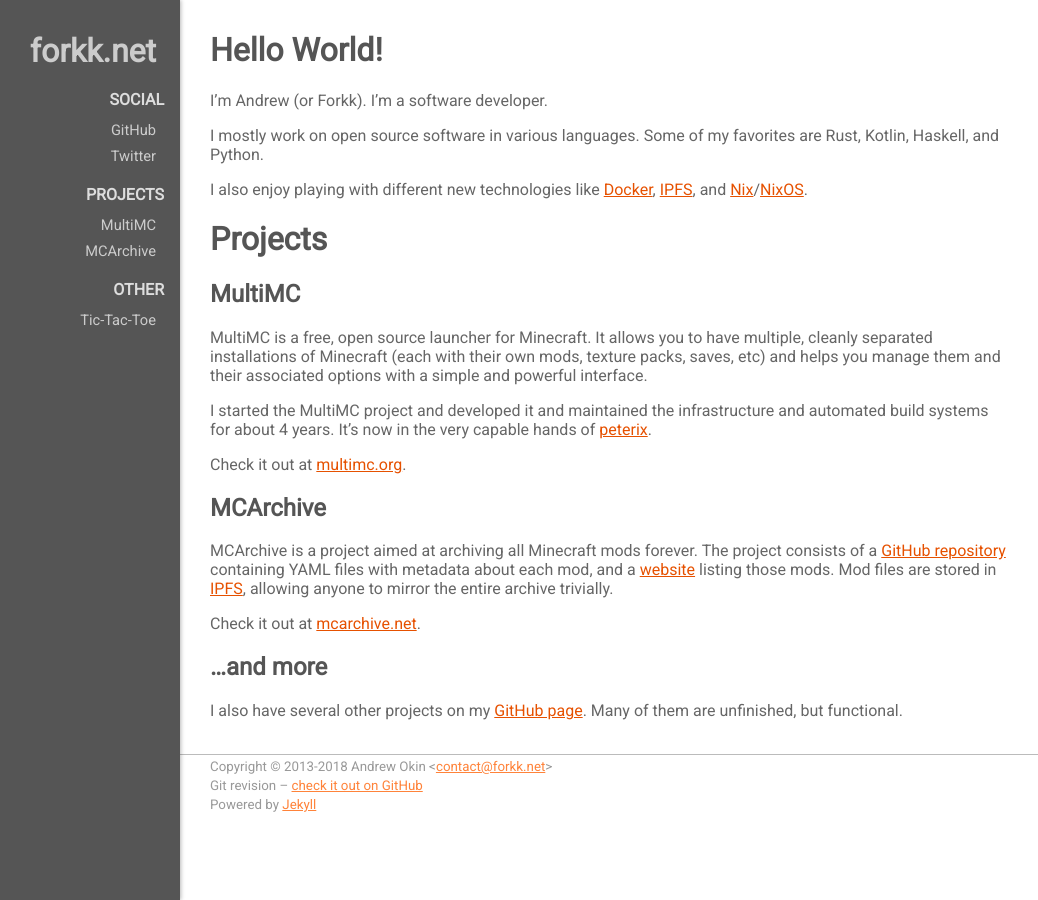
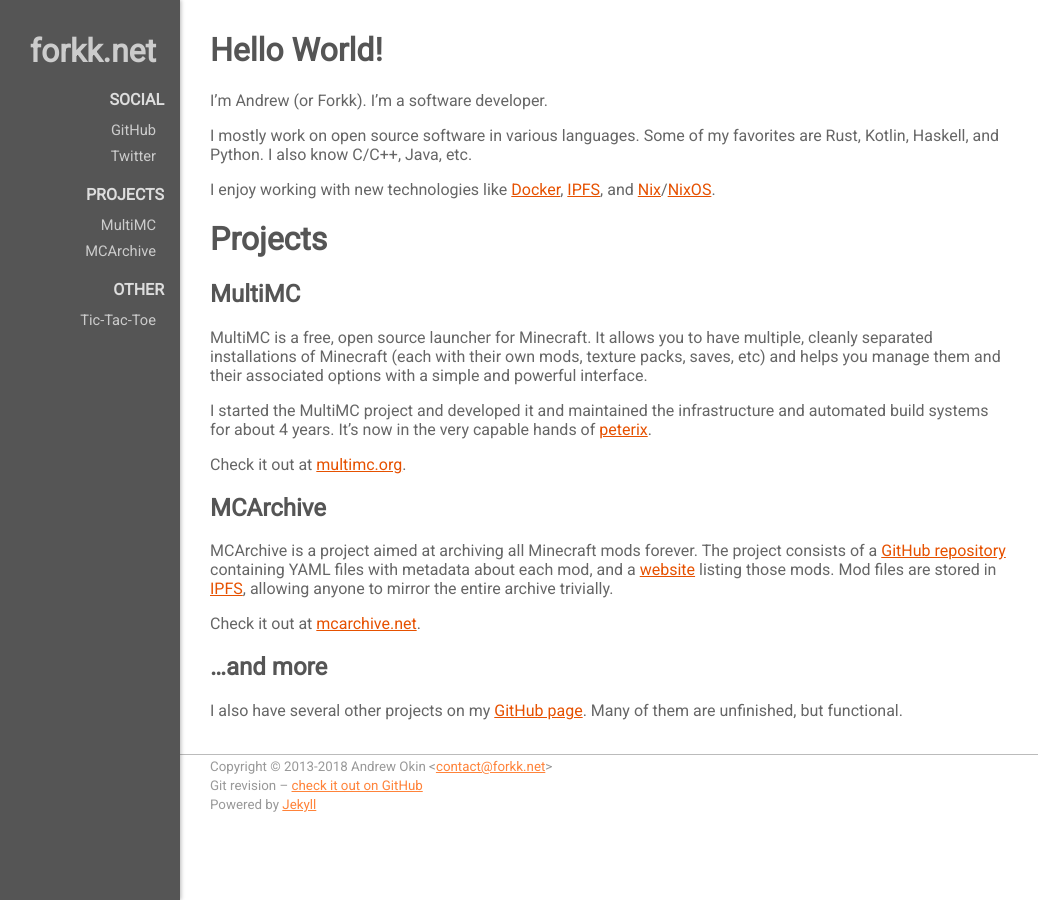
Before and after one commit to Forkk/forkk.net, a Jekyll site: the page built from index.md, in a window 1280 px wide. Shown: the whole page, without its empty margins (0-1038 px from the left). Built offline with Jekyll 4.4.1, drawn with Linux system fonts in a browser that asks for light colours; our own code applies the rules of GitHub Pages for plain Markdown files.

Commit message:
Tweak index.md

```diff
--- a/index.md
+++ b/index.md
@@ -7,9 +7,9 @@ layout: default
 I'm Andrew (or Forkk). I'm a software developer.
 
 I mostly work on open source software in various languages. Some of my favorites
-are Rust, Kotlin, Haskell, and Python.
+are Rust, Kotlin, Haskell, and Python. I also know C/C++, Java, etc.
 
-I also enjoy playing with different new technologies like [Docker](https://www.docker.com/),
+I enjoy working with new technologies like [Docker](https://www.docker.com/),
 [IPFS](https://ipfs.io), and [Nix](https://nixos.org/nix/)/[NixOS](https://nixos.org/).
 
 # Projects
```
